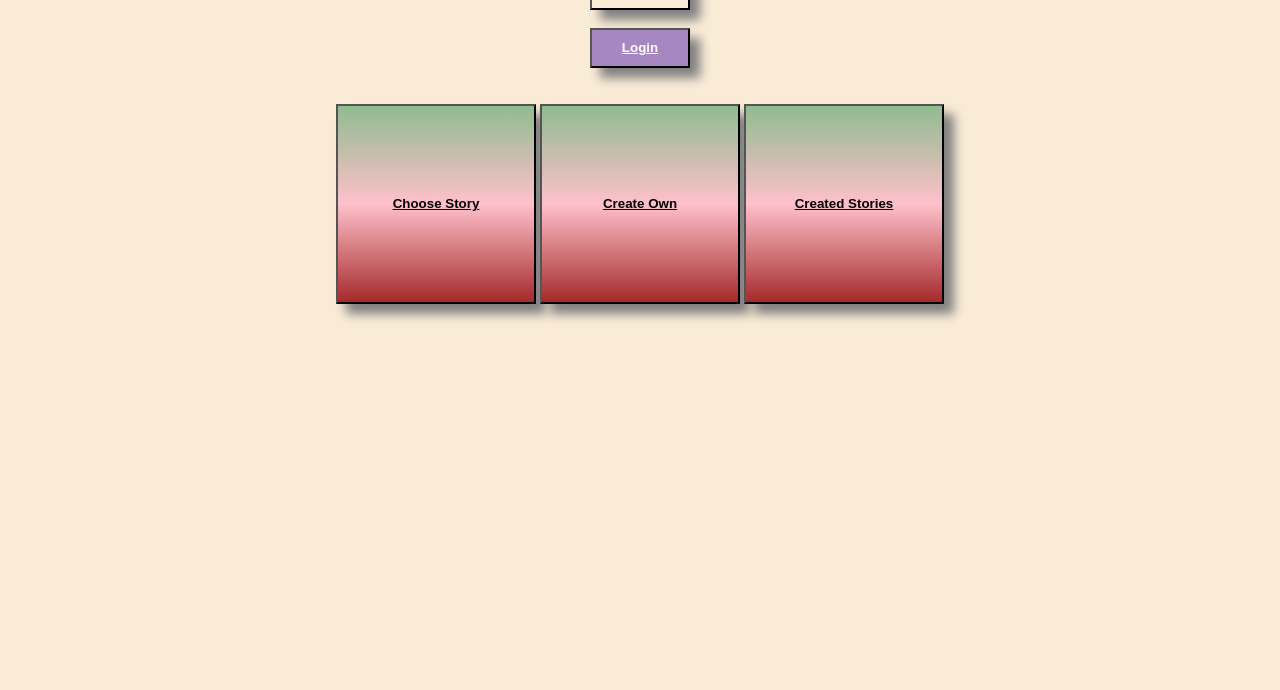
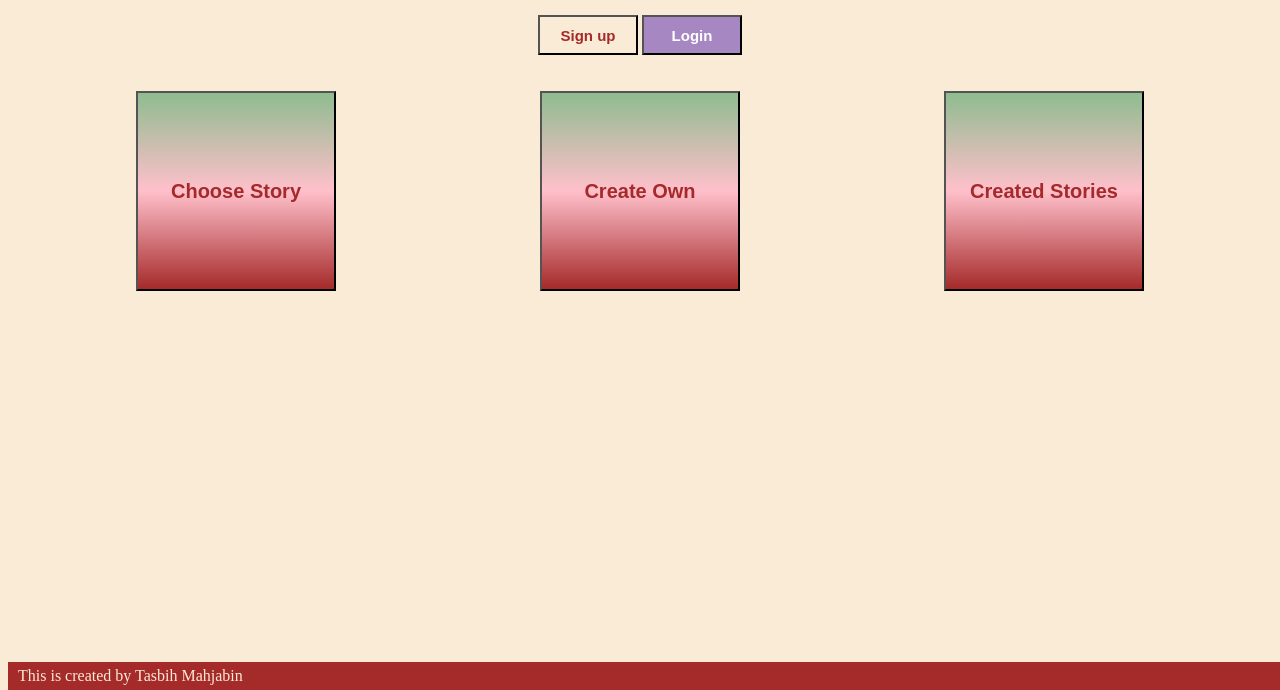
Before and after one commit to mahjabin2024/Own-website, a plain HTML site: page index.html in a window 1280 px wide. Shown: the part 110-800 px from the top of the page. Drawn offline with Linux system fonts and the light colour scheme.

Commit message:
own project

```diff
--- a/index.html
+++ b/index.html
@@ -6,44 +6,53 @@
     <link rel="stylesheet" href="style.css">
 </head>
     <body>
+
         <center>
             <i>
                 <h1 id="mainh1">Story World</h1>
             </i>
         </center>
-        <center>
-            <button style="background-color: antiquewhite; width: 100px; height: 40px;"id="signup">
+        <div id="signlogin">
+       <center>
+            <button id="signupbtn" style="background-color: antiquewhite; width: 100px; height: 40px;"id="signup">
                 <b>
-                    <a style="color: brown;" href="signup.html">Sign up</a>
+                    <a href=signup.html style="color: brown; font-size: 15px;">Sign up</a>
                 </b>
             </button>
-            <br /><br />
-            <button style="background-color: rgb(166, 135, 194); width: 100px; height: 40px;">
+
+            <button id="loginbtn" style="background-color: rgb(166, 135, 194); width: 100px; height: 40px;">
                 <b>
-                    <a style="color: white;" href="login.html">Login</a>
+                    <a style="color: white;font-size: 15px;" href="login.html">Login</a>
                 </b>
             </button>
         </center>
-        <br /><br />
+
+    </div> <br/><br/>
 
 
         <center>
-            <button class="btn"style="background-color: darkseagreen; width:200px; height:200px;">
+            <button id="btn1" class="btn" style="background-color: darkseagreen; width:200px; height:200px;">
                 <b>
-                    <a style="color: black;"href="storylist.html">Choose Story</a>
+                    <a style="color: brown; font-size: 20px;" href="storylist.html">Choose Story</a>
                 </b>
             </button>
             <button class="btn" style="background-color: darkseagreen; width:200px; height:200px;">
                 <b>
-                    <a style="color: black;"href="createstory.html">Create Own</a>
+                    <a style="color: brown; font-size: 20px;" href="createstory.html">Create Own</a>
                 </b>
             </button>
-            <button class="btn" style="background-color: darkseagreen; width:200px; height:200px;">
+            <button id="btn2"class="btn" style="background-color: darkseagreen; width:200px; height:200px;">
                 <b>
-                    <a style="color: black;"href="ownstorylist.html">Created Stories</a>
+                    <a style="color: brown; font-size:20px;" href="ownstorylist.html">Created Stories</a>
                 </b>
             </button>
         </center>
 
+    <footer class="footer">
+        <div class="footerdiv">
+        This is created by Tasbih Mahjabin
+        </div>
+    </footer>
     </body>
+
 </html>
--- a/style.css
+++ b/style.css
@@ -7,16 +7,62 @@ body {
     color: brown;
 }
 
-button {
-    box-shadow: 10px 10px 10px grey;
+
+#signupbtn:hover {
+    box-shadow: 20px 20px 20px grey;
+    width: 200px;
+    height: 80px;
+}
+
+#loginbtn:hover {
+    box-shadow: 20px 20px 20px grey;
+    width: 200px;
+    height: 80px;
+}
+
+a {
+    text-decoration: none;
 }
 
 #mainh1 {
     text-decoration: underline;
-    text-shadow: 2px 2px 1px black;
+    text-shadow: 7px 2px 2px white;
+    font-size: 50px;
 }
 
 .btn {
     background: linear-gradient(darkseagreen, pink, brown);
 
 }
+
+.footer {
+    position: fixed;
+    bottom: 0px;
+    background-color: brown;
+    width: 100%;
+    color: antiquewhite;
+
+}
+
+.footerdiv {
+    padding-right: 10px;
+    padding-left: 10px;
+    padding-top: 5px;
+    padding-bottom: 5px;
+}
+
+#btn1 {
+    position: relative;
+    right: 200px;
+}
+
+#btn2 {
+    position: relative;
+    left: 200px;
+}
+
+.btn:hover {
+    box-shadow: 20px 20px 20px grey;
+    width: 300px;
+    height: 300px;
+}
```
Also changed, not shown: login.html (+5 -1 lines), signup.html (+5 -1 lines), story1.html (+5 -0 lines), story2.html (+5 -0 lines), story3.html (+5 -0 lines), story4.html (+5 -0 lines), story5.html (+5 -0 lines), story6.html (+5 -0 lines), story7.html (+5 -0 lines), story8.html (+5 -0 lines), storylist.html (+5 -0 lines).
